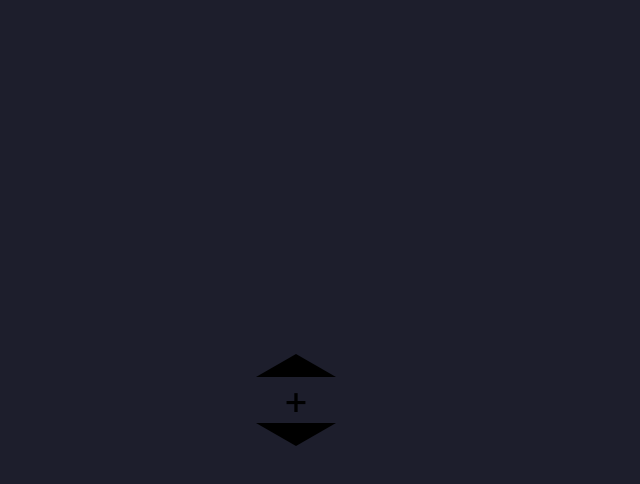
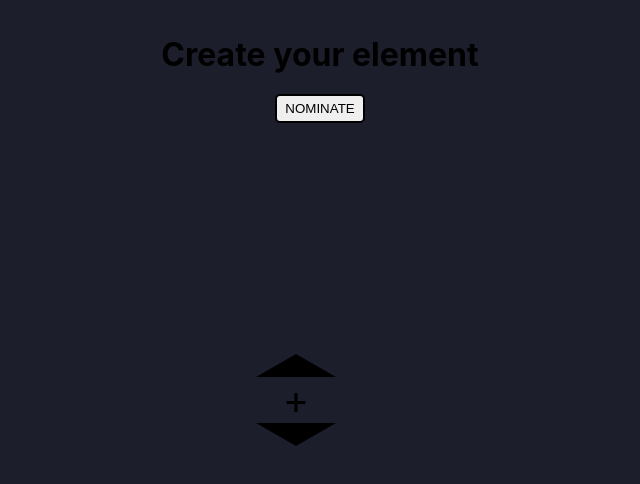
Before and after one commit to Kodat-Hub/Web-Carbon, a React (Vite) app in the folder app/: page / in a window 1280 px wide. Shown: the top 484 px of the page, without its empty margins (320-960 px from the left). Built offline with nearby package versions, Linux system fonts and the light colour scheme; the HTML template or start-up script is replaced by a standard one.

Commit message:
feat: implement IA again

```diff
--- a/app/src/CarbonLogic.ts
+++ b/app/src/CarbonLogic.ts
@@ -8,7 +8,7 @@ const ELEMENTS = [
 ];
 
 const temperature = 0;
-const model = undefined;
+const model = "ft:gpt-3.5-turbo-0125:personal:validated:9Xv0YPoI";
 const persona =
     `You must respond the name of hydrocarbon using the user grid.
 
@@ -318,7 +318,7 @@ function setGrid(dataGrid: string[][]): void {
 function getCompoundNameWithRequest(textualCompound: string): Promise<Response> {
     // General API
     const baseURL = "https://api.openai.com/v1/";
-    const token = "sk-web-carbon-ai-iPKneRKc5xpT2N0fpg5qT3BlbkFJrgQIu32NdXeZQxUV2yui";
+    const token  = "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";
 
     // chat/completions
     const endPoint = "chat/completions";
--- a/app/src/components/Grid/Grid.tsx
+++ b/app/src/components/Grid/Grid.tsx
@@ -4,8 +4,41 @@ import { GridComponent, GridCell, EmptyCell } from './GridStyledComponents';
 import Bond from '../Bond/Bond';
 import palette from 'src/styles/Palette.module.scss';
 
-import { deselectElementCell, getTransposedGrid } from './../../CarbonLogic.ts'
+import { deselectElementCell, getCompoundName, getTransposedGrid } from './../../CarbonLogic.ts'
 import styled from 'styled-components';
+
+const CompoundName = styled.div`
+    width: 100vw;
+    height: 15vh;
+
+    display: flex;
+    flex-direction: column;
+
+    align-content: center;
+
+    position: relative;
+    top: 16px;
+
+    h1 {
+        font-size: 32px;
+        text-align: center;
+    }
+
+    button {
+        background-color: ${palette.light};
+        border: 2px solid ${palette.secondary};
+        color: ${palette.dark};
+        border-radius: 5px;
+        padding: 5px 8px;
+        margin: 0 auto;
+
+        &:hover {
+            cursor: pointer;
+        }
+    }
+
+    z-index: 99;
+`
 
 const CompoundContainer = styled.div`
     display: flex;
@@ -25,6 +58,7 @@ const CompoundContainer = styled.div`
 
 export default function Grid () {
 
+    const [ compoundName, setCompoundName ] = useState('create your element');
     const [ dataGrid, setDataGrid ] = useState([[ '*' ]]);
     const [ dataGridTransposed, setDataGridTransposed ] = useState([[ '*' ]]);
 
@@ -34,7 +68,10 @@ export default function Grid () {
 
     return (
         <>
-
+            <CompoundName>
+                <h1>{compoundName.charAt(0).toUpperCase() + compoundName.slice(1)}</h1>
+                <button onClick={async () => setCompoundName(await getCompoundName(dataGridTransposed))}>NOMINATE</button>
+            </CompoundName>
             <CompoundContainer>
                 <GridComponent length={dataGrid[0].length}>
                     {dataGrid.map((row, rowIndex) => {
```
